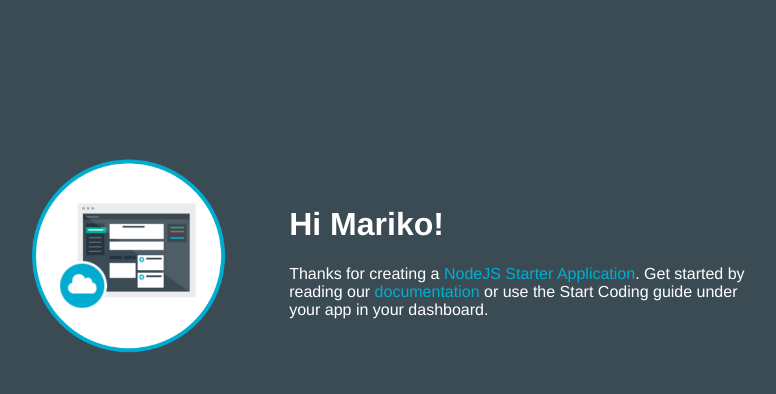
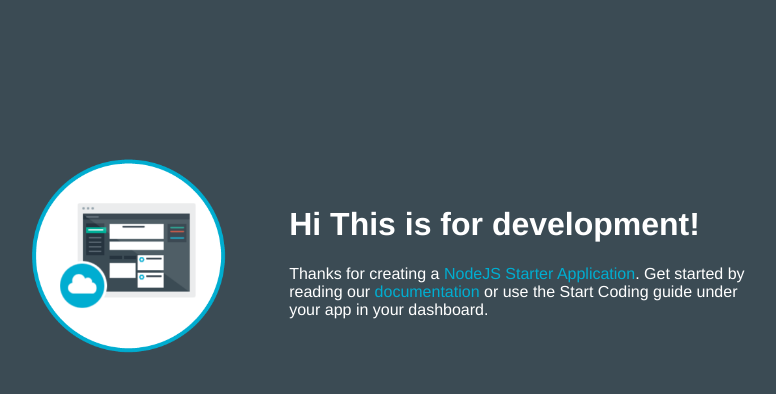
Before and after one commit to MarikoTagawa/WebApp02, a website: page public/index.html in a window 1280 px wide. Shown: the whole page, without its empty margins (253-1029 px from the left). Drawn offline with Linux system fonts and the light colour scheme.

Commit message:
Update index.html
Updated index.html for development

```diff
--- a/public/index.html
+++ b/public/index.html
@@ -15,7 +15,7 @@
         <td style= "width:30%;">
           <img class = "newappIcon" src="images/newapp-icon.png">
         <td>
-            <h1>Hi Mariko!</h1>
+            <h1>Hi This is for development!</h1>
           <p>Thanks for creating a
             <span class = "blue">NodeJS Starter Application</span>.
             Get started by reading our
```
